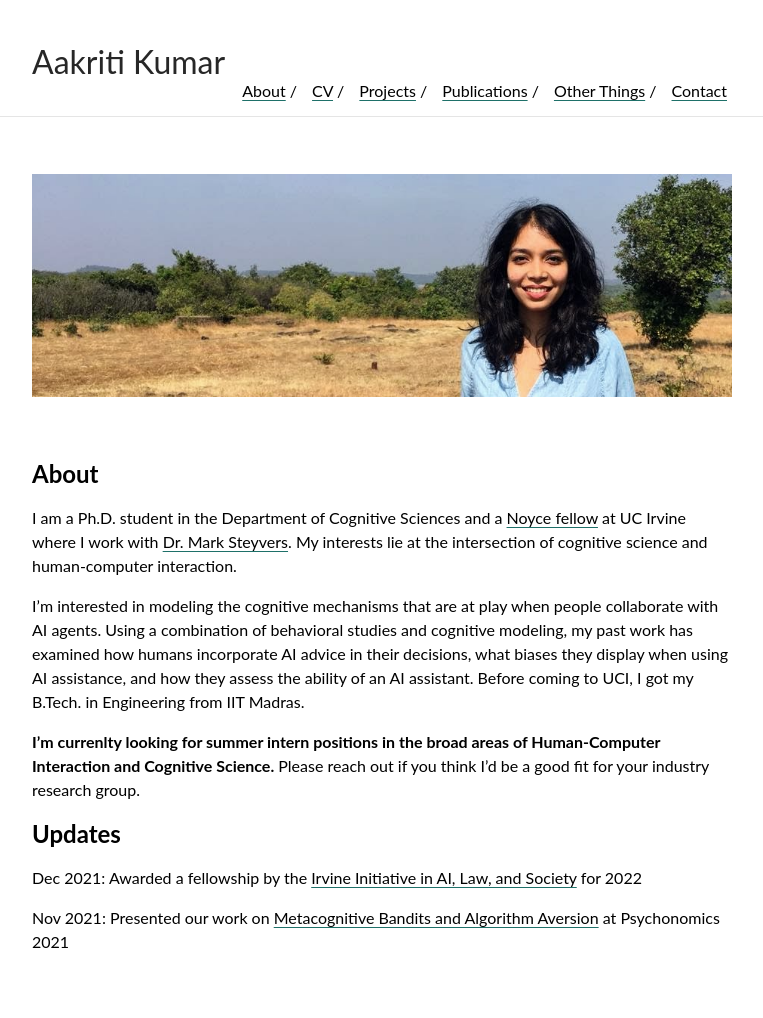
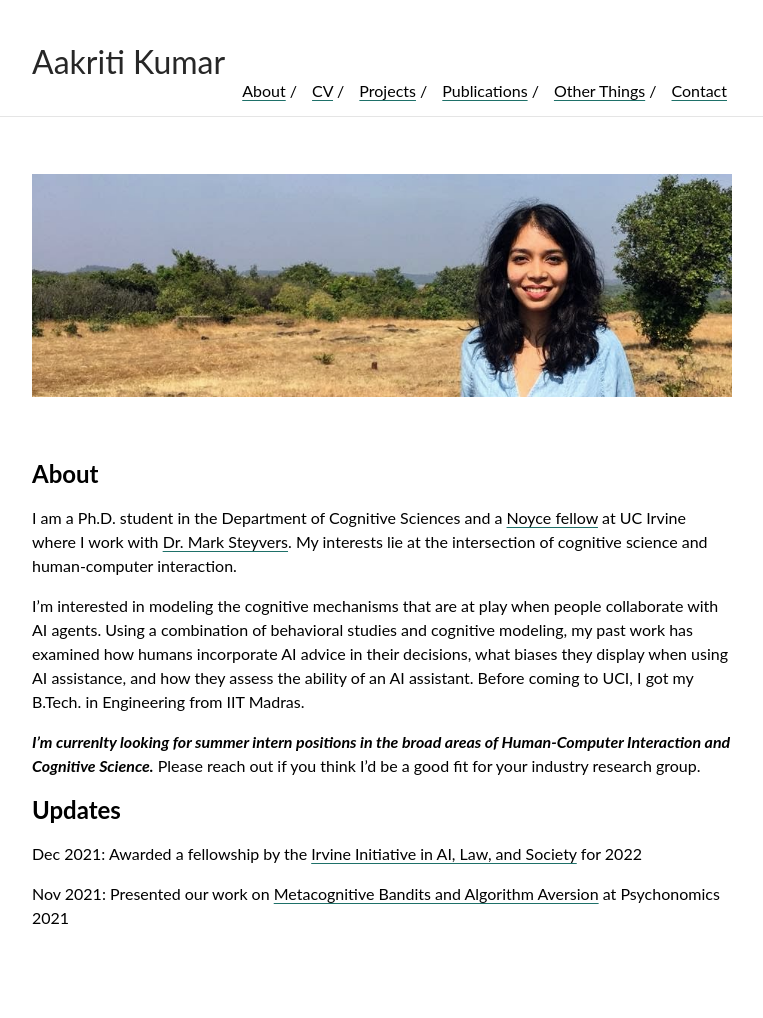
Before and after one commit to aakriti1kumar/aakriti1kumar.github.io, a Jekyll site: the page built from index.md, in a window 1280 px wide. Shown: the whole page, without its empty margins (258-1021 px from the left). Built offline with Jekyll 4.4.1, drawn with Linux system fonts in a browser that asks for light colours; our own code applies the rules of GitHub Pages for plain Markdown files; after the commit the page ends 994 px from its top, so only the background shows below that.

```diff
--- a/index.md
+++ b/index.md
@@ -9,7 +9,7 @@ I am a Ph.D. student in the Department of Cognitive Sciences and a [Noyce fellow
 
 I'm interested in modeling the cognitive mechanisms that are at play when people collaborate with AI agents. Using a combination of behavioral studies and cognitive modeling, my past work has examined how humans incorporate AI advice in their decisions, what biases they display when using AI assistance, and how they assess the ability of an AI assistant. Before coming to UCI, I got my B.Tech. in Engineering from IIT Madras.
 
-**I’m currenlty looking for summer intern positions in the broad areas of Human-Computer Interaction and Cognitive Science.** Please reach out if you think I’d be a good fit for your industry research group.
+***I’m currenlty looking for summer intern positions in the broad areas of Human-Computer Interaction and Cognitive Science.*** Please reach out if you think I’d be a good fit for your industry research group.
 
 
 ## Updates
```
